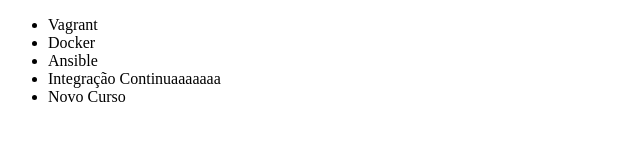
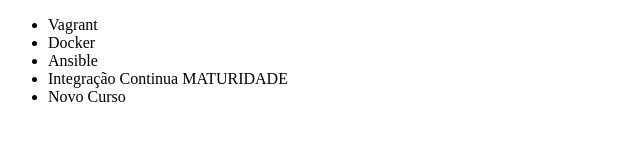
Before and after one commit to Jucane/alura-git, a plain HTML site: page INDEX.html in a window 1280 px wide. Shown: the full height of the page, 0-640 px from the left. Drawn offline with Linux system fonts and the light colour scheme.

Commit message:
integrando

```diff
--- a/INDEX.html
+++ b/INDEX.html
@@ -9,7 +9,7 @@
         <li>Vagrant</li>
         <li>Docker</li>
         <li>Ansible</li>
-        <li>Integração Continuaaaaaaa</li>
+        <li>Integração Continua MATURIDADE</li>
         <li>Novo Curso</li>
     </ul>
 </body>
```
